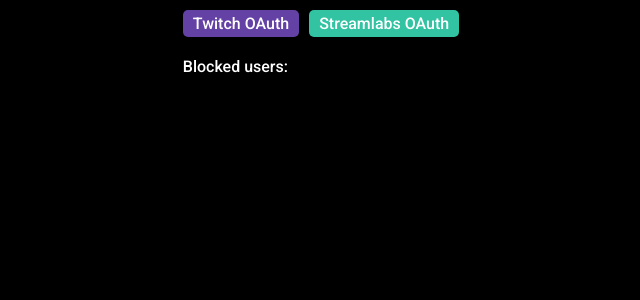
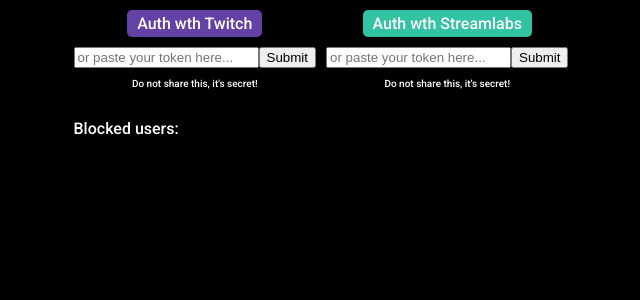
Before and after one commit to Cobertos/twitch-streamlabs-overlay, a Vue app: page / in a window 1280 px wide. Shown: the top 300 px of the page, without its empty margins (319-959 px from the left). Built offline with nearby package versions, Linux system fonts and the light colour scheme.

Commit message:
OAuth Buttons: Added text boxes to each button to paste token manually

```diff
--- a/src/components/StreamlabsOAuthButton.vue
+++ b/src/components/StreamlabsOAuthButton.vue
@@ -1,9 +1,29 @@
 <template>
+  <div
+    class="oauth-button-container"
+  >
     <a
       class="oauth-button"
       :href="oauthURL">
-    Streamlabs OAuth
+      Auth wth Streamlabs
     </a>
+    <div>
+      <input
+        type="text"
+        v-model="lastAccessToken"
+        placeholder="or paste your token here..."
+      >
+      <button
+        v-text="'Submit'"
+        @click="$emit('access-token', lastAccessToken)"
+      />
+    </div>
+    <p
+      class="under-text"
+    >
+      Do not share this, it's secret!
+    </p>
+  </div>
 </template>
 
 <script>
@@ -21,6 +41,11 @@
       type: String,
       required: true
     }
+  },
+  data() {
+    return {
+      lastAccessToken: ''
+    };
   },
   computed: {
     oauthURL() {
@@ -53,7 +78,8 @@
         const code = params['code'];
         const resp = await fetch(`https://twitch-streamlabs-overlay.vercel.app/api/codeToToken?code=${code}`);
         const json = await resp.json();
-        this.$emit('access-token', json.access_token);
+        this.lastAccessToken = json.access_token;
+        this.$emit('access-token', this.lastAccessToken);
       }
     }
   },
@@ -64,12 +90,18 @@
 </script>
 
 <style lang="scss" scoped>
+.oauth-button-container {
+  display: flex;
+  align-items: center;
+  flex-direction: column;
+
   .oauth-button {
     color: #FFF;
     background-color: #32C3A2;
     border-radius: 5px;
     text-decoration: none;
     padding: 4px 10px;
+    margin-bottom: 10px;
 
     &:hover {
       background-color: lighten(#32C3A2,10%);
@@ -80,4 +112,9 @@
       pointer-events: none;
     }
   }
+
+  .under-text {
+    font-size: 10px;
+  }
+}
 </style>
--- a/src/components/TwitchOAuthButton.vue
+++ b/src/components/TwitchOAuthButton.vue
@@ -1,9 +1,29 @@
 <template>
+  <div
+   class="oauth-button-container"
+  >
     <a
       class="oauth-button"
       :href="oauthURL">
-    Twitch OAuth
+      Auth wth Twitch
     </a>
+    <div>
+      <input
+        type="text"
+        v-model="lastAccessToken"
+        placeholder="or paste your token here..."
+      >
+      <button
+        v-text="'Submit'"
+        @click="$emit('access-token', lastAccessToken)"
+      />
+    </div>
+    <p
+      class="under-text"
+    >
+      Do not share this, it's secret!
+    </p>
+  </div>
 </template>
 
 <script>
@@ -21,6 +41,11 @@
       type: String,
       required: true
     }
+  },
+  data() {
+    return {
+      lastAccessToken: ''
+    };
   },
   computed: {
     oauthURL() {
@@ -51,6 +76,7 @@
           console.error(e);
           return;
         }
+        this.lastAccessToken = params['access_token'];
         this.$emit('access-token', params['access_token']);
       }
     }
@@ -69,15 +95,26 @@
 </script>
 
 <style lang="scss" scoped>
+.oauth-button-container {
+  display: flex;
+  align-items: center;
+  flex-direction: column;
+
   .oauth-button {
     color: #FFF;
     background-color: #6441a5;
     border-radius: 5px;
     text-decoration: none;
     padding: 4px 10px;
+    margin-bottom: 10px;
 
     &:hover {
       background-color: lighten(#6441a5,10%);
     }
   }
+
+  .under-text {
+    font-size: 10px;
+  }
+}
 </style>
```
Lines whose indentation alone changed are shown as unchanged.
